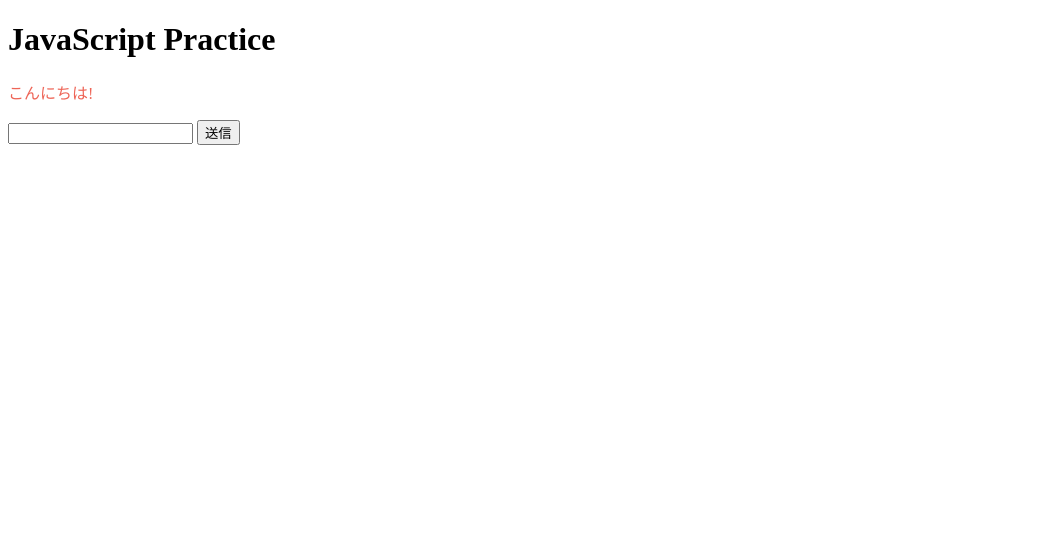
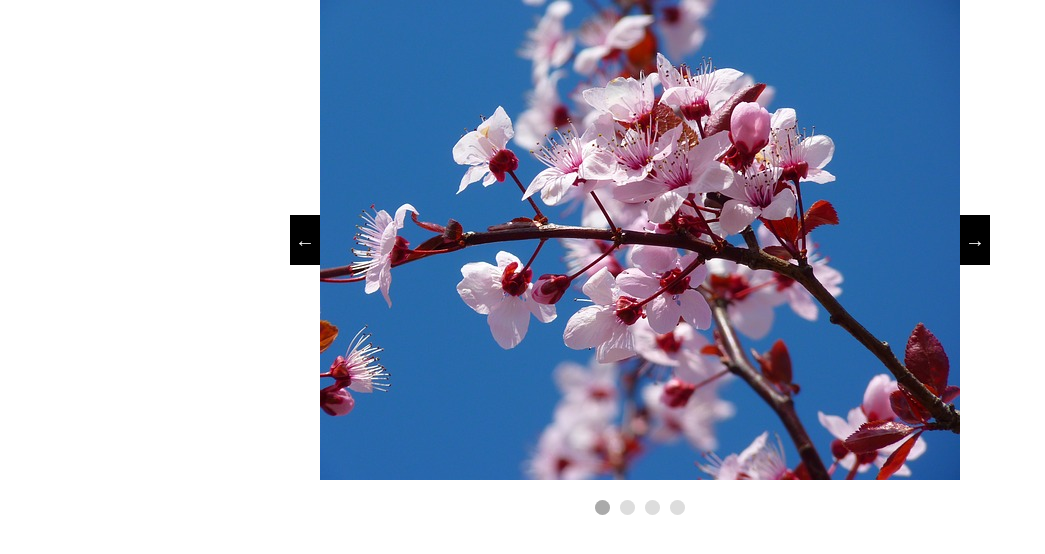
Before and after one commit to hideaki-k/jspractice, a plain HTML site: page index.html in a window 1280 px wide. Shown: the whole page, without its empty margins (0-1045 px from the left). Drawn offline with Linux system fonts and the light colour scheme.

Commit message:
スライドショー表示

```diff
--- a/css/layout.css
+++ b/css/layout.css
@@ -1,7 +1,93 @@
-ul {
-  list-style: none;
-  padding: 0;
+.slider {
+    position: relative;
+    width: 640px;
+    height: 480px;
+    margin: 0 auto
 }
-li.message-other {
-  color: #EE6557;
+
+.slider .slider-inner {
+    position: relative;
+    top: 0;
+    left: 0;
+    width: 100%;
+    height: 100%
 }
+
+.slider .slider-inner li {
+    position: absolute;
+    top: 0;
+    left: 0;
+    width: 100%;
+    height: 100%;
+    opacity: 0;
+    -ms-filter: "progid:DXImageTransform.Microsoft.Alpha(Opacity=0)";
+    -webkit-transition: all 600ms;
+    transition: all 600ms;
+    pointer-events: none
+}
+
+.slider .slider-inner li.show {
+    opacity: 1;
+    -ms-filter: "progid:DXImageTransform.Microsoft.Alpha(Opacity=100)";
+    z-index: 1;
+    pointer-events: auto
+}
+
+.slider .nav {
+    width: 100%;
+    margin-top: 20px;
+    text-align: center;
+    font-size: 0
+}
+
+.slider .nav li {
+    display: inline-block;
+    width: 15px;
+    height: 15px;
+    margin: 0 5px;
+    border-radius: 15px;
+    background: #ddd;
+    cursor: pointer;
+    -webkit-transition: background 400ms;
+    transition: background 400ms
+}
+
+.slider .nav li:hover {
+    background: #aaa
+}
+
+.slider .nav li.current {
+    background: #aaa
+}
+
+.slider .arrow {
+    position: absolute;
+    top: 50%;
+    font-size: 20px;
+    cursor: pointer;
+    width: 20px;
+    height: 40px;
+    background: #000;
+    color: #fff;
+    line-height: 40px;
+    padding: 5px;
+    -webkit-transition: opacity 400ms;
+    transition: opacity 400ms
+}
+
+.slider .arrow:hover {
+    opacity: .7;
+    -ms-filter: "progid:DXImageTransform.Microsoft.Alpha(Opacity=70)"
+}
+
+.slider .arrow#arrow-prev {
+    left: 0;
+    -webkit-transform: translate(-100%,-50%);
+    transform: translate(-100%,-50%)
+}
+
+.slider .arrow#arrow-next {
+    right: 0;
+    -webkit-transform: translate(100%,-50%);
+    transform: translate(100%,-50%)
+}
--- /dev/null
+++ b/css/reset.css
@@ -0,0 +1,106 @@
+@charset "utf-8";
+/*
+html5doctor.com Reset Stylesheet
+v1.6.1
+Last Updated: 2010-09-17
+Author: Richard Clark - http://richclarkdesign.com
+Twitter: @rich_clark
+*/
+html, body, div, span, object, iframe,
+h1, h2, h3, h4, h5, h6, p, blockquote, pre,
+abbr, address, cite, code,
+del, dfn, em, img, ins, kbd, q, samp,
+small, strong, sub, sup, var,
+b, i,
+dl, dt, dd, ol, ul, li,
+fieldset, form, label, legend,
+table, caption, tbody, tfoot, thead, tr, th, td,
+article, aside, canvas, details, figcaption, figure,
+footer, header, hgroup, menu, nav, section, summary,
+time, mark, audio, video {
+    margin: 0;
+    padding: 0;
+    border: 0;
+    outline: 0;
+    font-size: 100%;
+    vertical-align: baseline;
+    background: transparent;
+}
+
+body {
+    line-height: 1;
+}
+
+article, aside, details, figcaption, figure,
+footer, header, hgroup, menu, nav, section {
+    display: block;
+}
+
+nav ul {
+    list-style: none;
+}
+
+ul li {
+    list-style-type: none;
+}
+
+blockquote, q {
+    quotes: none;
+}
+
+blockquote:before, blockquote:after,
+q:before, q:after {
+    content: '';
+    content: none;
+}
+
+a {
+    margin: 0;
+    padding: 0;
+    font-size: 100%;
+    vertical-align: baseline;
+    background: transparent;
+}
+
+/* change colours to suit your needs */
+ins {
+    background-color: #ff9;
+    color: #000;
+    text-decoration: none;
+}
+
+/* change colours to suit your needs */
+mark {
+    background-color: #ff9;
+    color: #000;
+    font-style: italic;
+    font-weight: bold;
+}
+
+del {
+    text-decoration: line-through;
+}
+
+abbr[title], dfn[title] {
+    border-bottom: 1px dotted;
+    cursor: help;
+}
+
+table {
+    border-collapse: collapse;
+    border-spacing: 0;
+}
+
+/* change border colour to suit your needs */
+hr {
+    display: block;
+    height: 1px;
+    border: 0;
+    border-top: 1px solid #cccccc;
+    margin: 1em 0;
+    padding: 0;
+}
+
+input, select {
+    vertical-align: middle;
+}
--- a/index.html
+++ b/index.html
@@ -2,20 +2,20 @@
 <html lang="ja">
 <head>
 <meta charset="utf-8">
-<title>Javascript Practice</title>
+<meta name="viewport" content="width=device-width">
+<meta http-equiv="X-UA-Compatible" content="IE=edge">
+<title>スライダー</title>
+<link rel="stylesheet" href="css/reset.css">
 <link rel="stylesheet" href="css/layout.css">
 </head>
 <body>
-<h1>JavaScript Practice</h1>
-<div class="chat-window">
-  <div class="chat-window-inner">
-    <ul id="chat-list">
+<div class="slider">
+	<ul class="slider-inner">
     </ul>
-  </div>
-  <div class="chat-input-area">
-    <input type="text" id="chat-input">
-    <input type="button" value="送信" id="chat-send">
-  </div>
+	<ul class="nav">
+    </ul>
+	<p id="arrow-prev" class="arrow">←</p>
+	<p id="arrow-next" class="arrow">→</p>
 </div>
 <script src="js/index.js"></script>
 </body>
--- a/js/index.js
+++ b/js/index.js
@@ -1,41 +1,88 @@
-var answer = ["なるほど!","ふむふむ","フーン"];
+// スライダーに表示する画像のパス
+var imgList = [
+	"images/img01.jpg",
+	"images/img02.jpg",
+	"images/img03.jpg",
+	"images/img04.jpg"
+]
 
-// メッセージ送信処理　引数：送信したいメッセージ(文字列)
-function addChatText(val, type){
+// 画像とナビの要素を自動で追加
+for (var i=0; i<imgList.length;i++){
+	// li要素を取得
+	var slide = document.createElement("li");
+	// li要素の中に画像タグを埋め込む
+	slide.innerHTML = "<img src='" + imgList[i] + "'>";
+	// li要素をクラス名「slider-inner」の子要素として追加
+	document.getElementsByClassName("slider-inner")[0].appendChild(slide);
+
+	// li要素を取得
+	var nav = document.createElement("li");
+	// プロパティ「data-nav-index」に数値を割り振る
+	nav.setAttribute("data-nav-index",i);
+	// li要素をクラス名「nav」の子要素として追加
+	document.getElementsByClassName("nav")[0].appendChild(nav);
+}
 
 
-  // チャットに追加するHTMLのタグを生成
-    var text = document.createElement('li');
-  // テキストを設定
-    text.innerHTML = val;
-  // 赤文字のスタイルを設定（CSSのclass「message-other」を設定）
-    if(type === "other"){
-        text.classList.add("message-other");
-    }
-  // 追加対象となる要素を取得
-    var chatWindow = document.getElementById("chat-list");
-  // appendChild()メソッドで要素とテキストをHTMLに追加
-    chatWindow.appendChild(text);
-}
+// スライドの数を取得(処理のために-1する
+var length = imgList.length - 1;
+// クラス名「imageSlide」に画像の1枚の要素を格納
+	var imageSlide = document.getElementsByClassName("slider-inner")[0].getElementsByTagName("li");
+// クラス名「dotNavigation」にドットナビの1つの要素を格納
+	var dotNavigation = document.getElementsByClassName("nav")[0].getElementsByTagName("li");
+// 「現在○○枚目のスライドを表示している」というインデックス番号を格納する変数
+	var nowIndex = 0;
+// 現在表示されている画像とドットナビにクラス名を付ける
+	imageSlide[nowIndex].classList.add("show");
+	dotNavigation[nowIndex].classList.add("current")
+// スライドがアニメーション中か判断するフラグ
+	var isChanging = false;
+// スライドのsetTimeoutを管理するタイマー
+	var slideTimer;
+// スライド切り替え時に呼び出す関数
+	function sliderSlide(val){
+		if (isChanging === true){
+			return false;
+		}
+		isChanging = true;
+		// 現在表示している画像とナビからクラス名を削除
+		imageSlide[nowIndex].classList.remove("show");
+		dotNavigation[nowIndex].classList.remove("current");
+		nowIndex = val;
+		// 次に表示する画像とナビにクラスを付与
+		imageSlide[nowIndex].classList.add("show");
+		dotNavigation[nowIndex].classList.add("current");
+		//アニメーションが終わるタイミングでisChangingのステータスをfalseに
+		slideTimer = SetTimeout(function(){
+			isChanging = false;
+		}, 600);
+	}
 
-// 送信ボタンを押した時にメッセージを送信
-document.getElementById("chat-send").addEventListener("click",function(){
-    var inputText = document.getElementById("chat-input");
-  // addChatText関数を入力値とCSSのclass判別文字列を引数として実行
-    addChatText(inputText.value,"you");
-  // 入力欄を空欄にする
-    inputText.value = "";
-});
 
-// 8秒毎にメッセージを送信
-setInterval(function(){
-  // ランダムの整数を設定
-    var index = Math.floor(Math.random()*answer.length);
-  // ランダムメッセージを表示
-    addChatText(answer[index],"other");
-}, 8000);
 
-// 初回のみ1秒後にメッセージを自動送信
-setTimeout(function(){
-    addChatText("こんにちは!","other");
-}, 1000);
+
+
+
+
+
+
+
+
+
+// 左矢印のナビをクリックした時のイベント
+
+
+
+
+
+
+
+// 右矢印のナビをクリックした時のイベント
+
+
+
+
+
+
+
+// ドットナビをクリックした時のイベントを作成
```
Also changed, not shown: images/img01.jpg (added), images/img02.jpg (added), images/img03.jpg (added), images/img04.jpg (added).
